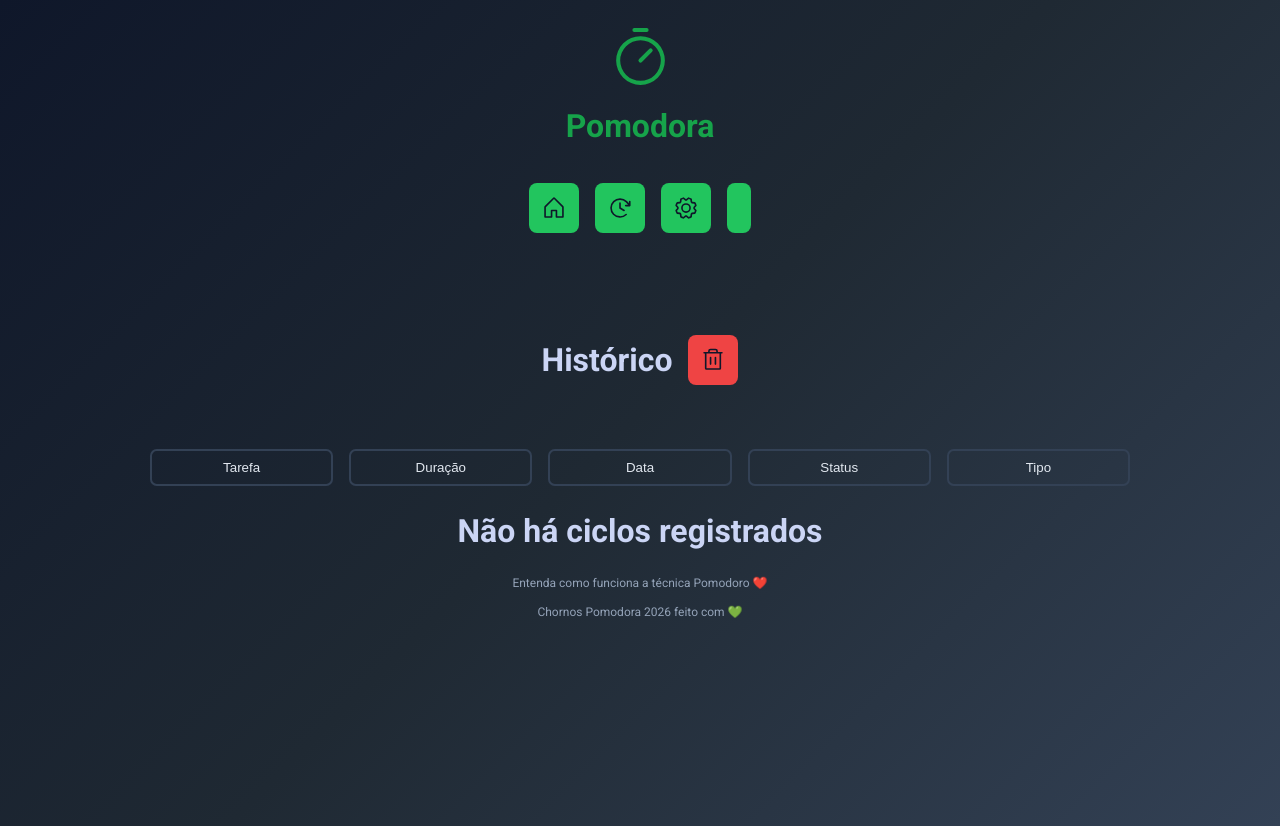
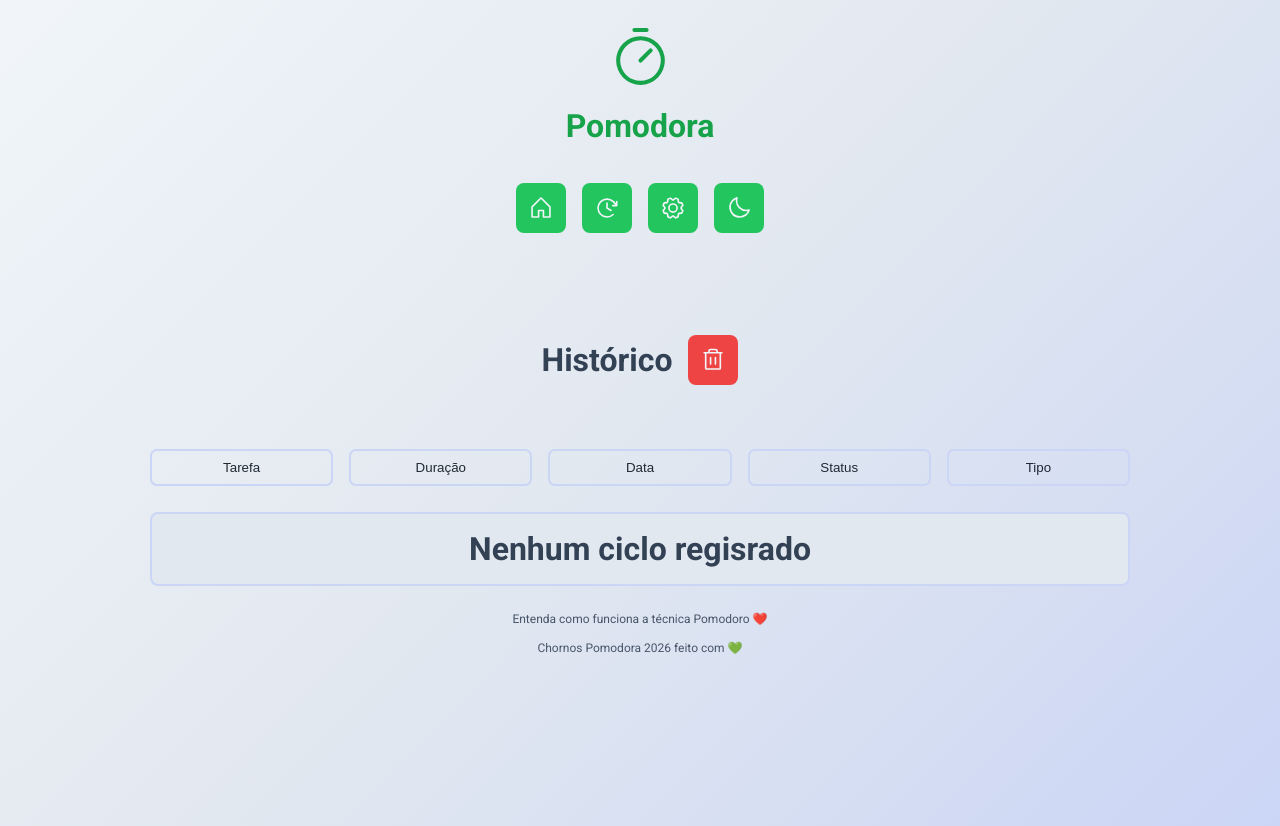
Before and after one commit to juniorbonini/crhonos-pomodora, a React (Vite) app: page /history in a window 1280 px wide. Built offline with nearby package versions, Linux system fonts and the light colour scheme.

Commit message:
refactor(theme): integrate ThemeContext across app components and pages

```diff
--- a/src/App.tsx
+++ b/src/App.tsx
@@ -1,14 +1,17 @@
 import { Notification } from "./components/Notification";
 import { CycleProvider } from "./context/CycleContext/cycle-provider-context";
+import { ThemeProvider } from "./context/ThemeContext/theme-provider";
 import { MainRoutes } from "./routes/main-routes";
 
 function App() {
   return (
-    <CycleProvider>
-      <Notification>
-        <MainRoutes />
-      </Notification>
-    </CycleProvider>
+    <ThemeProvider>
+      <CycleProvider>
+        <Notification>
+          <MainRoutes />
+        </Notification>
+      </CycleProvider>
+    </ThemeProvider>
   );
 }
 
--- /dev/null
+++ b/src/components/EmptyComponent/index.tsx
@@ -0,0 +1,10 @@
+import styles from "./style.module.css";
+import { Heading } from "../Heading";
+
+export function EmptyComponent() {
+  return (
+    <div className={styles.container}>
+      <Heading>Nenhum ciclo regisrado</Heading>
+    </div>
+  );
+}
--- /dev/null
+++ b/src/components/EmptyComponent/style.module.css
@@ -0,0 +1,10 @@
+.container {
+  background: var(--gray-800);
+  border-radius: 0.8rem;
+  padding: 1.6rem;
+  display: flex;
+  flex-direction: column;
+  gap: 2rem;
+  border: 0.2rem solid var(--gray-700);
+  transition: all 0.3s ease-in-out;
+}
--- a/src/components/FlatList/index.tsx
+++ b/src/components/FlatList/index.tsx
@@ -4,11 +4,7 @@ export function FlatList<T>({
   data,
   renderItem,
   keyExtractor,
-  emptyComponent,
 }: FlatListProps<T>) {
-  if (data.length === 0) {
-    return <div>{emptyComponent}</div>;
-  }
   return (
     <div>
       {data.map((item, index) => (
--- a/src/components/Menu/index.tsx
+++ b/src/components/Menu/index.tsx
@@ -4,38 +4,18 @@ import {
   GearIcon,
   HouseIcon,
   MoonIcon,
-  SunHorizonIcon,
+  SunIcon,
   TimerIcon,
 } from "@phosphor-icons/react";
 import { Button } from "../Button";
 import { useNavigate } from "react-router";
 import { Heading } from "../Heading";
-import { useEffect, useState } from "react";
-import type { ChangeTheme } from "../../types/ChangeTheme/change-theme";
+import { useThemeContext } from "../../context/ThemeContext/theme-context";
 
 export function Menu() {
-  const [theme, setTheme] = useState<ChangeTheme>(() => {
-    const storage = localStorage.getItem("theme") as ChangeTheme;
-    return storage;
-  });
-  const nextIcon = {
-    dark: <SunHorizonIcon />,
-    light: <MoonIcon />,
-  };
+  const { onToggleTheme, theme } = useThemeContext();
+  const navigate = useNavigate();
 
-  function onToggleTheme() {
-    setTheme((prev) => {
-      const next = prev === "light" ? "dark" : "light";
-      return next;
-    });
-  }
-
-  useEffect(() => {
-    document.documentElement.setAttribute("data-theme", theme);
-
-    localStorage.setItem("theme", theme);
-  }, [theme]);
-  const navigate = useNavigate();
   return (
     <>
       <div className={styles.container}>
@@ -53,7 +33,7 @@ export function Menu() {
           <GearIcon />
         </Button>
         <Button size="sm" onClick={onToggleTheme}>
-          {nextIcon[theme]}
+          {theme === "dark" ? <SunIcon /> : <MoonIcon />}
         </Button>
       </div>
     </>
--- a/src/context/CycleContext/cycle-provider-context.tsx
+++ b/src/context/CycleContext/cycle-provider-context.tsx
@@ -43,6 +43,10 @@ export function CycleProvider({ children }: CycleContextProviderProps) {
   });
 
   useEffect(() => {
+
+  }, [])
+
+  useEffect(() => {
     localStorage.setItem("cycle", JSON.stringify(state));
 
     if (!state.activeCycle) {
--- a/src/pages/History/index.tsx
+++ b/src/pages/History/index.tsx
@@ -18,11 +18,11 @@ import { Badge } from "../../components/Badge";
 import { CycleCard } from "../../components/CycleCard";
 import { getCycleType } from "../../utils/cycleType/cycle-type";
 import { FlatList } from "../../components/FlatList";
+import { EmptyComponent } from "../../components/EmptyComponent";
 
 export function History() {
   const { state, dispatch } = useCycleContext();
   const [confirmClearHistory, setConfirmClearHistory] = useState(false);
-  const hasCycles = state.cycles.length > 0;
   const [sortCycleOptions, setSortCycleOptions] = useState<SortCycleProps>(
     () => {
       return {
@@ -113,7 +113,9 @@ export function History() {
       </Container>
 
       <Container>
-        {hasCycles ? (
+        {state.cycles.length === 0 ? (
+          <EmptyComponent />
+        ) : (
           <FlatList
             data={sortCycleOptions.cycles}
             keyExtractor={(cycle) => cycle.id}
@@ -129,10 +131,6 @@ export function History() {
               </div>
             )}
           />
-        ) : (
-          <div>
-            <Heading>Não há ciclos registrados</Heading>
-          </div>
         )}
       </Container>
     </MainTemplate>
--- a/src/types/FlatList/flat-list.ts
+++ b/src/types/FlatList/flat-list.ts
@@ -4,5 +4,4 @@ export type FlatListProps<T> = {
   renderItem: (item: T) => ReactNode;
   keyExtractor: (item: T, index: number) => string;
   data: T[];
-  emptyComponent?: ReactNode;
 };
```
